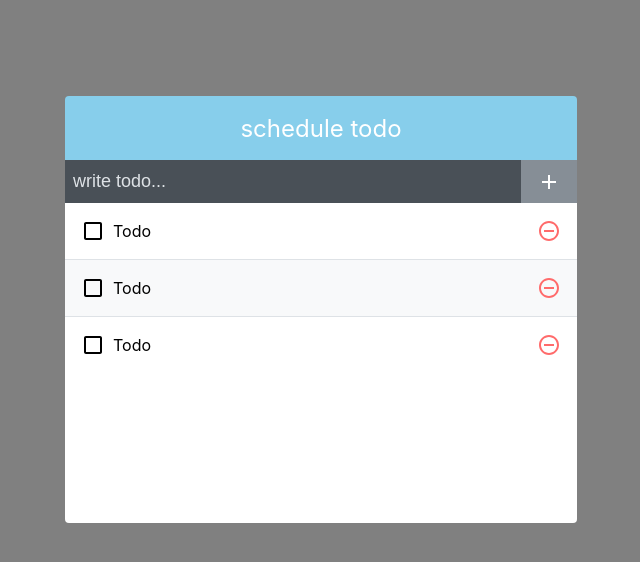
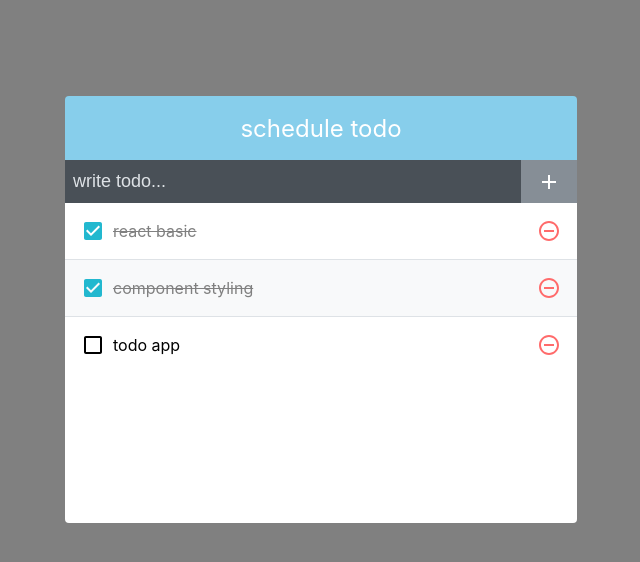
Before and after one commit to lafest/todo-app, a React (Create React App) app: page / in a window 1280 px wide. Shown: the top 562 px of the page, without its empty margins (319-959 px from the left). Built offline with nearby package versions, Linux system fonts and the light colour scheme.

Commit message:
todo-app

```diff
--- a/src/App.js
+++ b/src/App.js
@@ -1,15 +1,62 @@
-import React from 'react';
+import React, { useCallback, useRef, useState } from 'react';
 import { TodoInsert } from './components/TodoInsert';
 import { TodoList } from './components/TodoList';
 import { TodoTemplate } from './components/TodoTemplate';
 
 const App = () => {
+  const [todos, setTodos] = useState([
+    {
+      id: 1,
+      text: 'react basic',
+      checked: true,
+    },
+    {
+      id: 2,
+      text: 'component styling',
+      checked: true,
+    },
+    {
+      id: 3,
+      text: 'todo app',
+      checked: false,
+    },
+  ]);
+
+  const nextId = useRef(4);
+
+  const onInsert = useCallback(
+    (text) => {
+      const todo = {
+        id: nextId.current,
+        text,
+        checked: false,
+      };
+      setTodos((prev) => prev.concat(todo));
+      nextId.current += 1;
+    },
+    [setTodos],
+  );
+
+  const onRemove = useCallback(
+    (id) => {
+      setTodos((prev) => prev.filter((todo) => todo.id !== id));
+    },
+    [setTodos],
+  );
+
+  const onToggle = useCallback(
+    (id) => {
+      setTodos((prev) => prev.map((todo) => todo.id === id ? { ...todo, checked: !todo.checked } : todo));
+    },
+    [setTodos],
+  )
+
   return (
     <TodoTemplate>
-      <TodoInsert />
-      <TodoList />
+      <TodoInsert onInsert={onInsert} />
+      <TodoList todos={todos} onRemove={onRemove} onToggle={onToggle} />
     </TodoTemplate>
   );
-}
+};
 
 export default App;
--- a/src/components/TodoInsert.js
+++ b/src/components/TodoInsert.js
@@ -1,11 +1,29 @@
-import React from 'react';
+import React, { useCallback, useState } from 'react';
 import { MdAdd } from 'react-icons/md';
 import styled from 'styled-components';
 
-export const TodoInsert = () => {
+export const TodoInsert = ({ onInsert }) => {
+  const [value, setValue] = useState('');
+
+  const onChange = useCallback(
+    (e) => {
+      setValue(e.target.value);
+    },
+    [setValue],
+  );
+
+  const onSubmit = useCallback(
+    (e) => {
+      onInsert(value);
+      setValue('');
+      e.preventDefault();
+    },
+    [onInsert, value, setValue],
+  );
+
   return (
-    <TodoInsertWrapper>
-      <input placeholder="write todo..." />
+    <TodoInsertWrapper onSubmit={onSubmit}>
+      <input placeholder="write todo..." value={value} onChange={onChange} />
       <button type="submit">
         <MdAdd />
       </button>
--- a/src/components/TodoList.js
+++ b/src/components/TodoList.js
@@ -2,12 +2,12 @@
 import styled from 'styled-components';
 import { TodoListItem } from './TodoListItem';
 
-export const TodoList = () => {
+export const TodoList = ({ todos, onRemove, onToggle }) => {
   return (
     <TodoListWrapper>
-      <TodoListItem />
-      <TodoListItem />
-      <TodoListItem />
+      {todos.map((todo) => (
+        <TodoListItem todo={todo} key={todo.id} onRemove={onRemove} onToggle={onToggle} />
+      ))}
     </TodoListWrapper>
   );
 };
--- a/src/components/TodoListItem.js
+++ b/src/components/TodoListItem.js
@@ -6,14 +6,16 @@
   MdCheckBox,
 } from 'react-icons/md';
 
-export const TodoListItem = () => {
+export const TodoListItem = ({ todo, onRemove, onToggle }) => {
+  const { text, checked, id } = todo;
+
   return (
     <TodoListItemWrapper>
-      <CheckBox checked={false}>
-        <MdCheckBoxOutlineBlank />
-        <Text checked={false}>Todo</Text>
+      <CheckBox checked={checked} onClick={() => onToggle(id)}>
+        {checked ? <MdCheckBox /> : <MdCheckBoxOutlineBlank />}
+        <Text checked={checked}>{text}</Text>
       </CheckBox>
-      <Remove>
+      <Remove onClick={() => onRemove(id)}>
         <MdRemoveCircleOutline />
       </Remove>
     </TodoListItemWrapper>
@@ -49,6 +51,7 @@
   margin-left: 0.5rem; // 최상위 부모의 기본 폰트크기의 0.5배만큼 왼쪽에 빈 공간을 띄워줌
   flex: 1; // 같은 단계의 자식들이 각자의 크기를 가진 후, 나머지 공간을 모두 차지하게 됨
   text-decoration: ${(props) => (props.checked ? 'line-through' : 'none')};
+  color: ${(props) => (props.checked ? 'gray' : 'black')};
 `;
 
 const Remove = styled.div`
```
